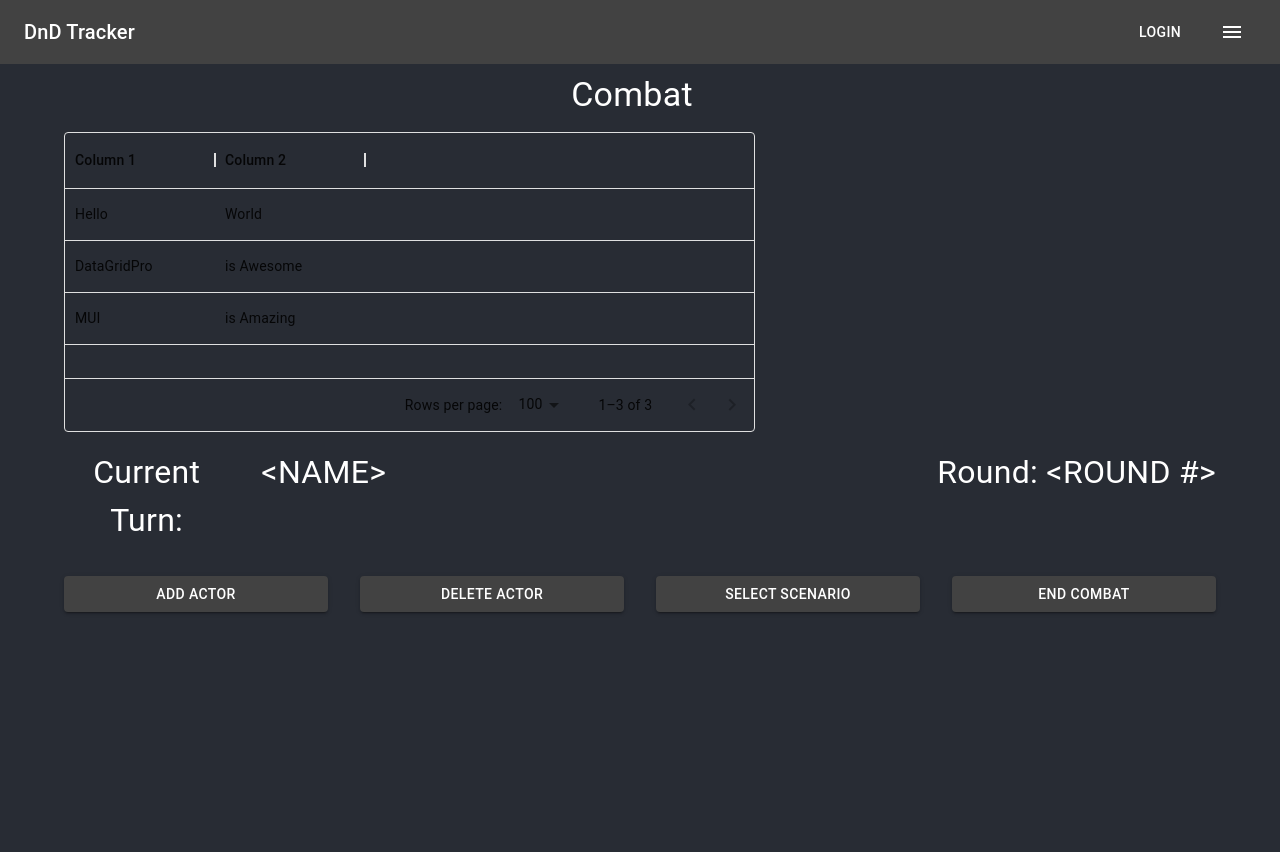
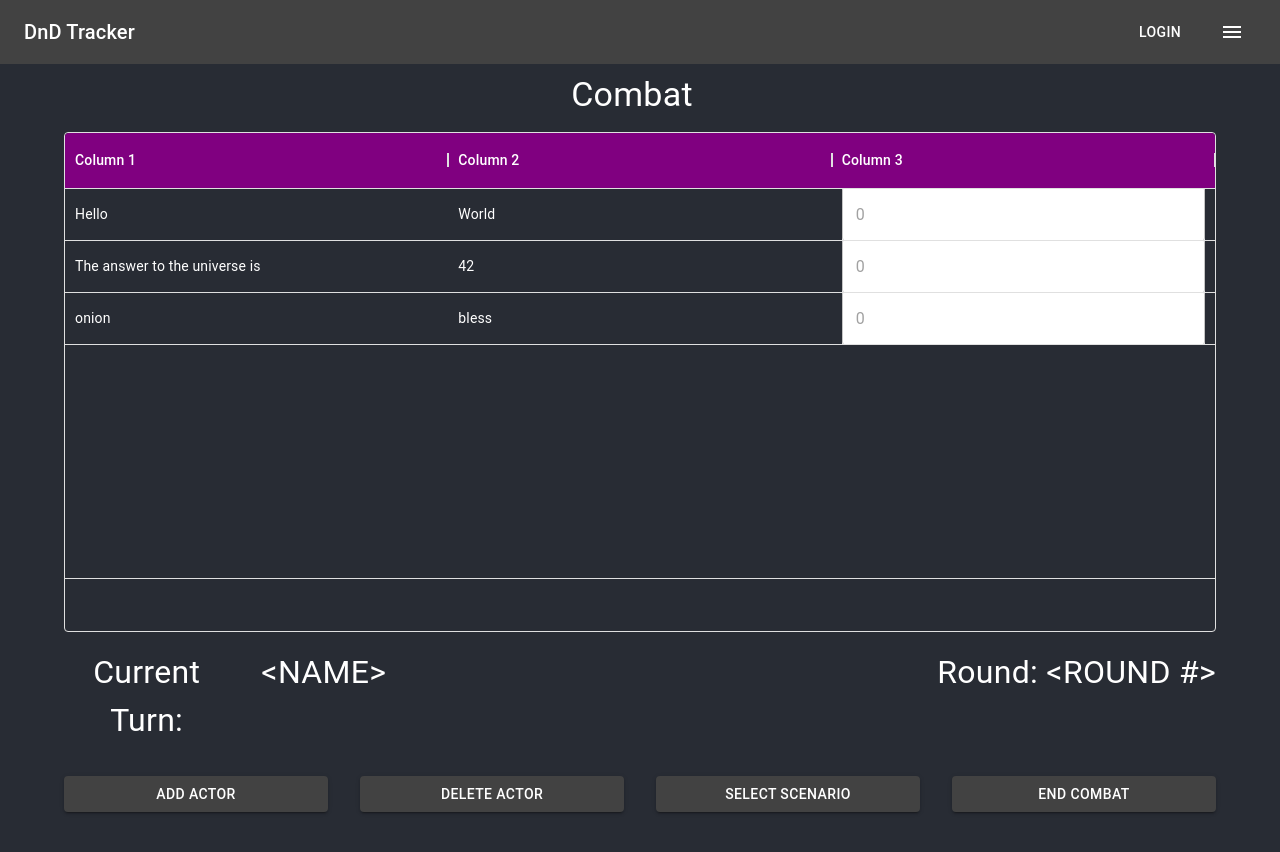
Before and after one commit to taintedbones/combat-track, a React (Create React App) app: page /combat in a window 1280 px wide. Shown: the top 852 px of the page. Built offline with nearby package versions, Linux system fonts and the light colour scheme.

Commit message:
Set up UI datatable skeleton & linked firebase

```diff
--- /dev/null
+++ b/src/FirebaseDataStore.js
@@ -0,0 +1,25 @@
+import * as fb from 'firebase/database';
+import { collection, getDocs, doc, getDoc } from 'firebase/firestore';
+import { db } from './firebaseConfig';
+
+class FirebaseDataStore {
+  constructor() {
+    console.log('running the FirebaseDataStore function');
+    this.db = db;
+  }
+
+  async getActors() {
+    const actors = [];
+    const querySnapshot = await getDocs(collection(db, 'actors'));
+
+    querySnapshot.forEach((doc) => {
+      // doc.data() is never undefined for query doc snapshots
+      // console.log(doc.id, ' => ', doc.data());
+      actors.push(doc.data());
+    });
+
+    return actors;
+  }
+}
+
+export default FirebaseDataStore;
--- a/src/components/DataTable.tsx
+++ b/src/components/DataTable.tsx
@@ -1,21 +1,72 @@
 import React from 'react';
-import { DataGrid, GridRowsProp, GridColDef } from '@mui/x-data-grid';
+import { DataGrid, GridRowsProp, GridColDef, gridColumnsTotalWidthSelector } from '@mui/x-data-grid';
+import { makeStyles } from '@mui/styles';
+import { TextField } from '@mui/material';
+// import FirebaseDataStore from '../FirebaseDataStore';
 
+// temp values. will be replaced with data from firebase
 const rows: GridRowsProp = [
   { id: 1, col1: 'Hello', col2: 'World' },
-  { id: 2, col1: 'DataGridPro', col2: 'is Awesome' },
-  { id: 3, col1: 'MUI', col2: 'is Amazing' },
+  { id: 2, col1: 'The answer to the universe is', col2: '42' },
+  { id: 3, col1: 'onion', col2: 'bless' },
 ];
 
+// temp values. will be replaced with data from firebase
 const columns: GridColDef[] = [
-  { field: 'col1', headerName: 'Column 1', width: 150 },
-  { field: 'col2', headerName: 'Column 2', width: 150 },
+  {
+    field: 'col1',
+    headerName: 'Column 1',
+    flex: 1,
+    headerClassName: 'col-header',
+    editable: true,
+  },
+  {
+    field: 'col2',
+    headerName: 'Column 2',
+    flex: 1,
+    headerClassName: 'col-header',
+    editable: true,
+  },
+  // experimenting with placing component in table cell
+  {
+    field: 'col3',
+    headerName: 'Column 3',
+    flex: 1,
+    headerClassName: 'col-header',
+    renderCell: () => (
+      <TextField
+        inputProps={{ inputMode: 'numeric', pattern: '[0-9]*'}}
+        placeholder="0"
+        style={{ backgroundColor: 'white', width: '100%' }}
+      />
+    ),
+  },
 ];
 
+const useStyles = makeStyles({
+  root: {
+    width: '100%',
+    height: 500,
+  },
+  dataGrid: {
+    color: 'white',
+    '& .col-header': {
+      backgroundColor: 'purple',
+    },
+  },
+});
+
 export default function DataTable() {
+  const classes = useStyles();
+
   return (
-    <div style={{ height: 300, width: '60%' }}>
-      <DataGrid rows={rows} columns={columns} />
+    <div className={classes.root}>
+      <DataGrid
+        rows={rows}
+        columns={columns}
+        hideFooterPagination
+        className={classes.dataGrid}
+      />
     </div>
   );
 }
```
Also changed, not shown: src/firebaseConfig.js (added, +11 -0 lines).
